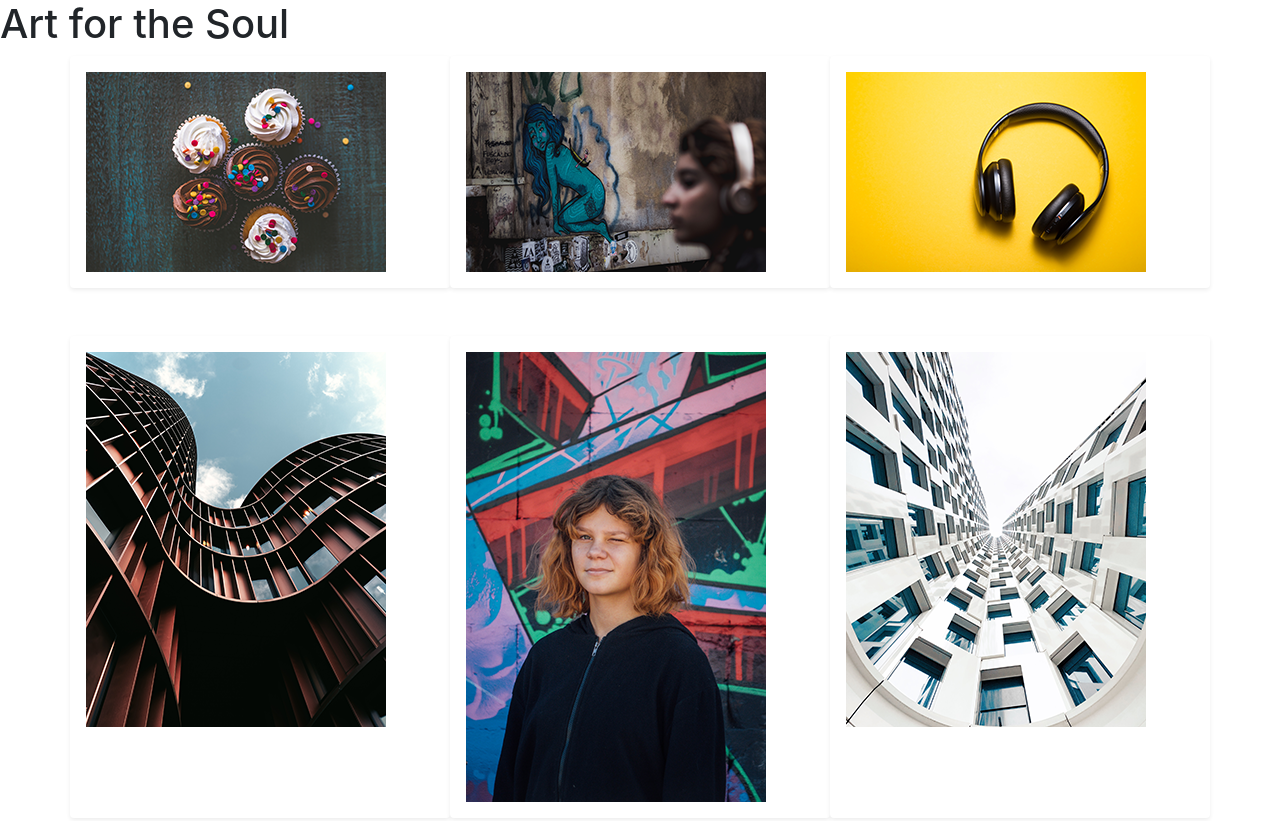
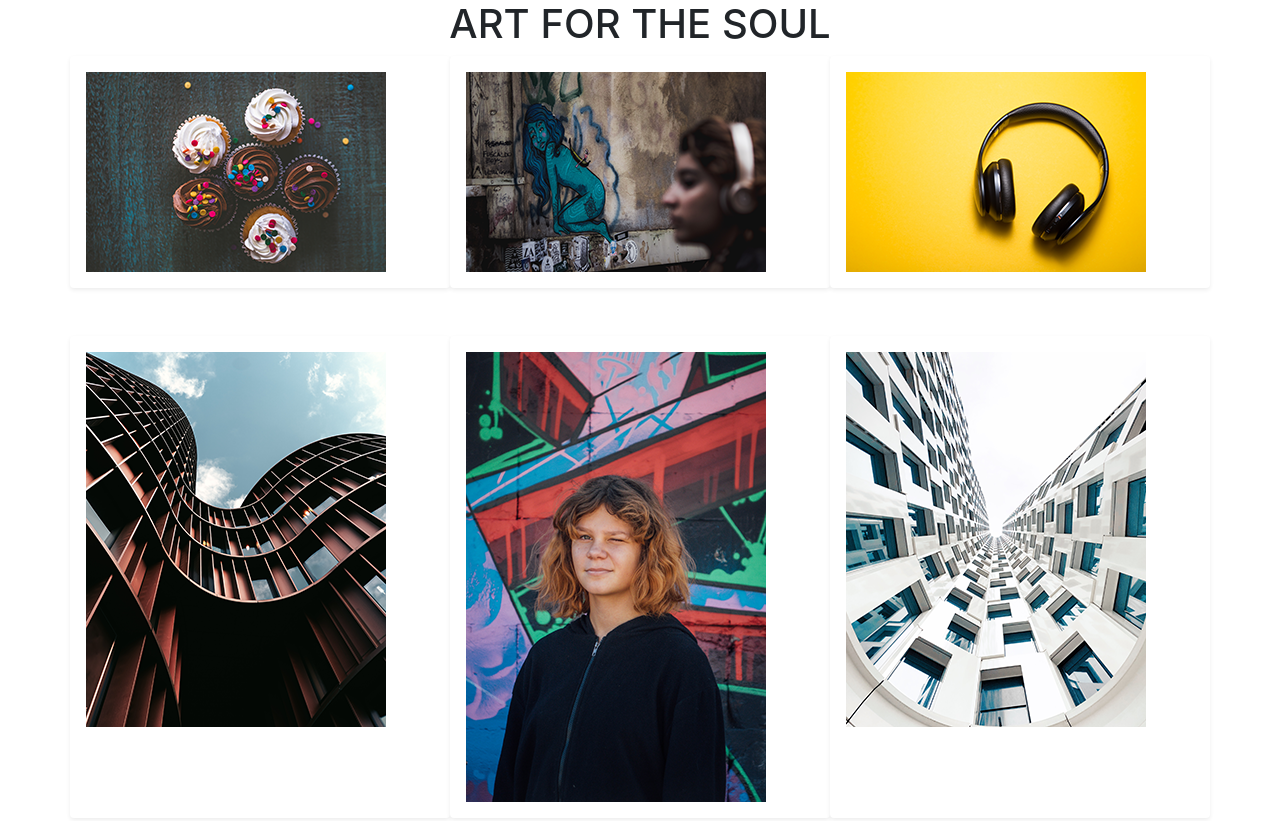
Before and after one commit to kimberlymojica/m2-hw2-mojica-kimberly, a plain HTML site: page index.html in a window 1280 px wide. Shown: the top 821 px of the page. Drawn offline with nearby package versions, Linux system fonts and the light colour scheme.

Commit message:
Add text utilities to heading 1

```diff
--- a/index.html
+++ b/index.html
@@ -11,7 +11,7 @@
     <title>Hello, world!</title>
   </head>
   <body>
-    <h1>Art for the Soul</h1>
+    <h1 class=" text-center text-uppercase">Art for the Soul</h1>
 
     <div class="container px-lg-5">
         <div class="row mx-lg-n5 row justify-content-md-center row-cols-1 row-cols-sm-2 row-cols-md-3 row-cols-lg-3 row-cols-xl-3">
```
